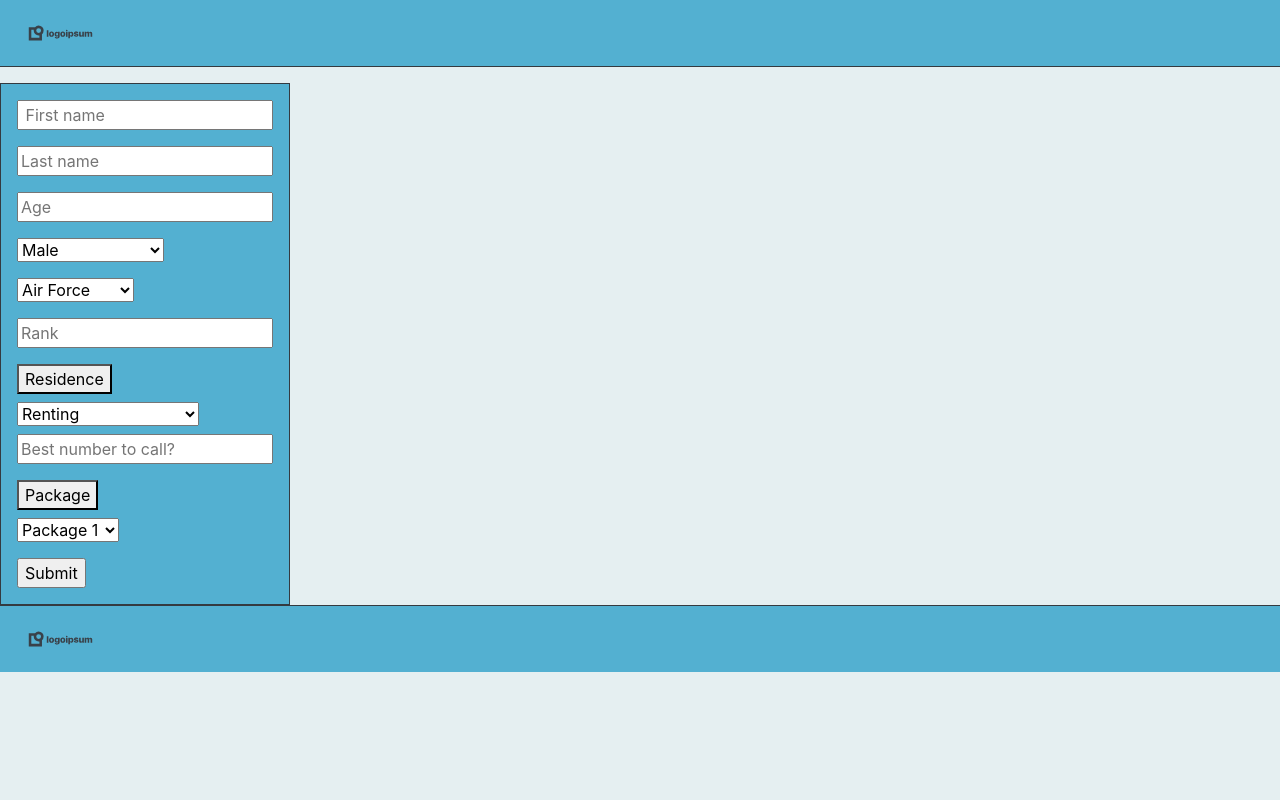
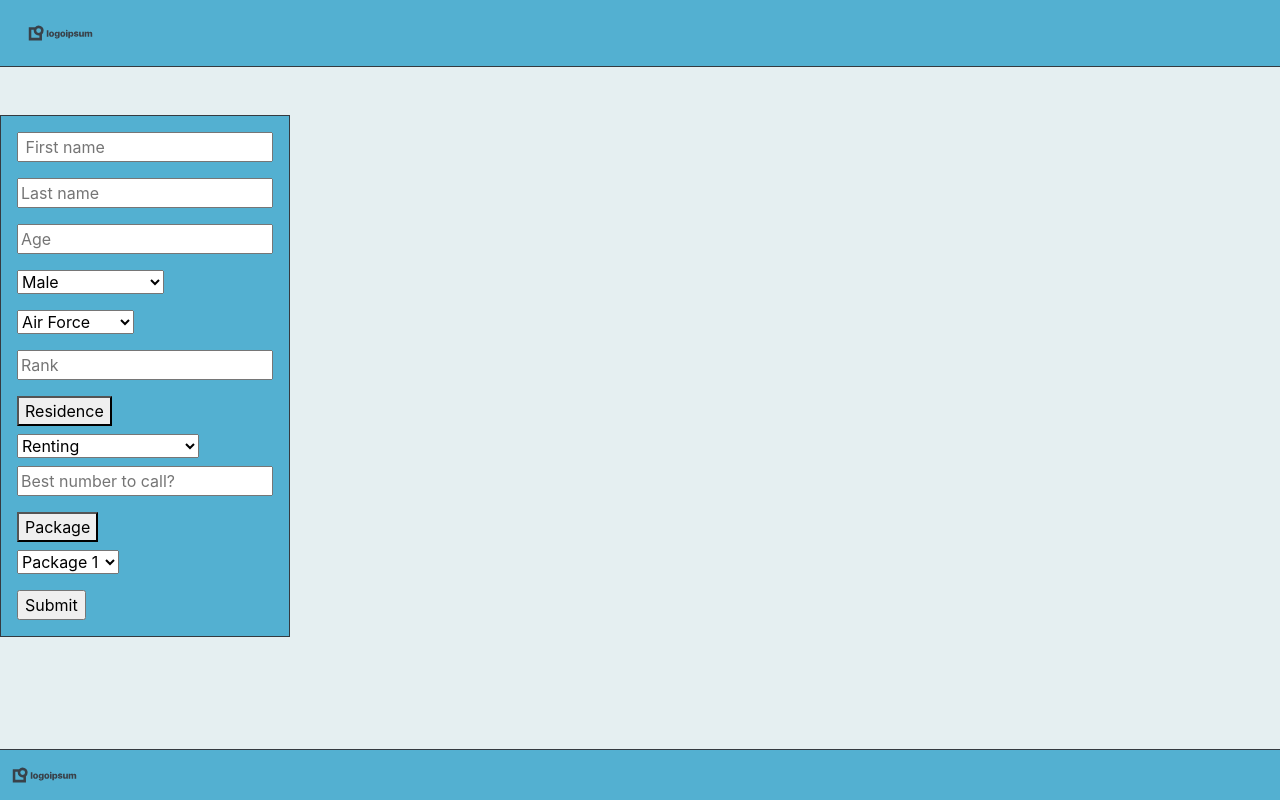
Before and after one commit to wolfman-deimos/white-challenge, a website: page index.html in a window 1280 px wide. Drawn offline with nearby package versions, Linux system fonts and the light colour scheme; no server answers.

Commit message:
fixed footer added to bottom, styling continues, pushing then moving to branch for card and transition/even work

```diff
--- a/css/whtchl-custcss.css
+++ b/css/whtchl-custcss.css
@@ -6,6 +6,14 @@
     --shade-dblue: #212A49;
     --accent-lblue: #53B0D1;
     --shade-wht: #E5EFF1;
+}
+
+.mainblue-bg {
+    background-color: var(--main-blue) ;
+}
+
+.accent-lblue {
+    background-color: var(--accent-lblue);
 }
 
 body {
--- a/index.html
+++ b/index.html
@@ -22,7 +22,7 @@
 <!--form for aid receiver; desired data: name,age,gender,rank,residential status, phone number/best number, desc, options for packages -->
 <!-- todo : bootstrap validation x-ref: https://getbootstrap.com/docs/4.0/components/forms/#server-side-->
 <!-- todo : bootstrap popovers w/ more info for aspects of form, x-ref: https://getbootstrap.com/docs/4.0/components/popovers/-->
-<form id="fieldform" class="border border-dark d-inline-block mt-3 p-3">
+<form id="fieldform" class="border border-dark d-inline-block mt-5 mb-1 p-3">
 
     <div class="form-group">
         <input type="text" name="fname" placeholder=" First name"><br>
@@ -94,11 +94,11 @@
 
 </form>
 
-<nav class="navbar navbar-light border-top border-dark">
+<footer class="fixed-bottom accent-lblue border-top border-dark">
 <a class="navbar-brand p-0" href="#">
     <img src="img/logo-1.svg" height="50" class="p-0" alt="">
 </a>
-</nav>
+</footer>
 
 <!--bootstrap js -->
 <script src="https://code.jquery.com/jquery-3.2.1.slim.min.js" integrity="sha384-KJ3o2DKtIkvYIK3UENzmM7KCkRr/rE9/Qpg6aAZGJwFDMVNA/GpGFF93hXpG5KkN" crossorigin="anonymous"></script>
```
